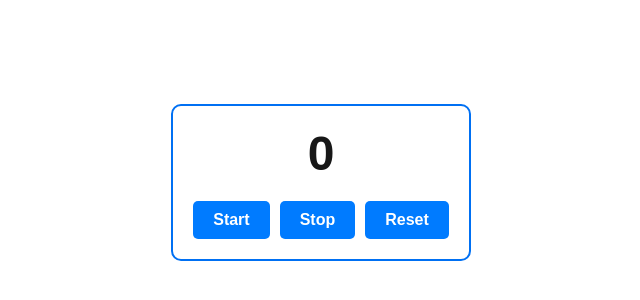
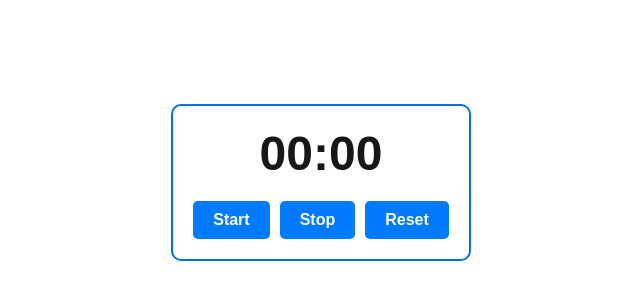
Before and after one commit to MartinDCalderonP/wizdaa-challenge, a Next.js app: page /stopwatch in a window 1280 px wide. Shown: the part 218-518 px from the top of the page, without its empty margins (319-959 px from the left). Built offline with nearby package versions, Linux system fonts and the light colour scheme.

Commit message:
feat: integrate formattedTime utility for timer display in Stopwatch component

```diff
--- a/src/components/Stopwatch/index.tsx
+++ b/src/components/Stopwatch/index.tsx
@@ -3,6 +3,7 @@
 import React from 'react'
 import styles from './styles.module.css'
 import useStopwatch from '@/hooks/useStopwatch'
+import { formattedTime } from '@/utils'
 
 const Stopwatch = () => {
   const { timer, startTimer, stopTimer, resetTimer } = useStopwatch()
@@ -15,7 +16,8 @@ const Stopwatch = () => {
 
   return (
     <div className={styles.stopwatch}>
-      <span className={styles.timer}>{timer}</span>
+      <span className={styles.timer}>{formattedTime(timer)}</span>
+
       <div className={styles.buttonsContainer}>
         {buttons.map((button) => (
           <button
```
